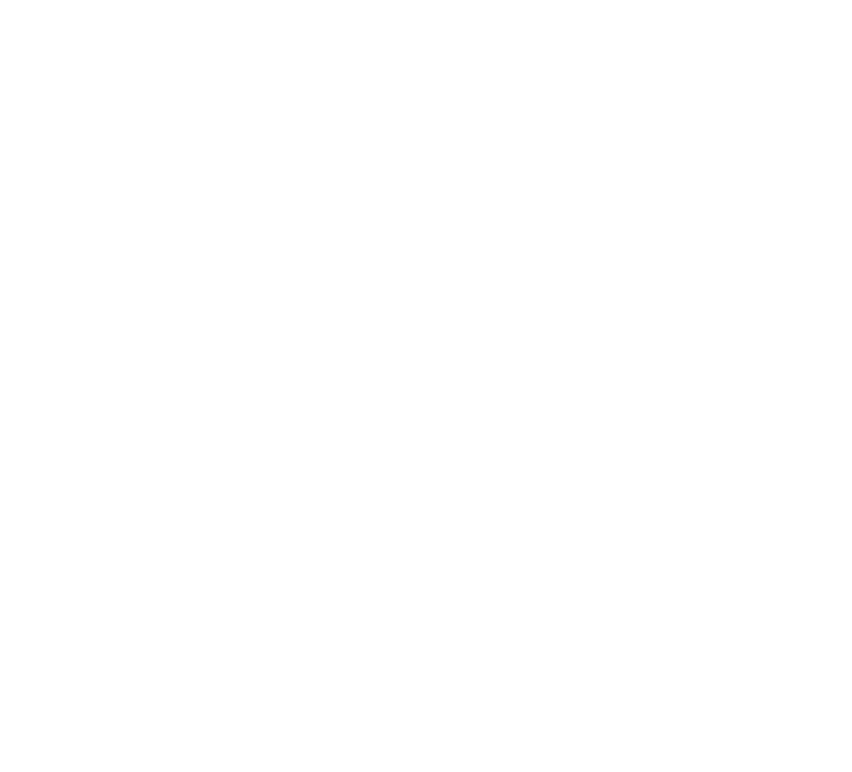
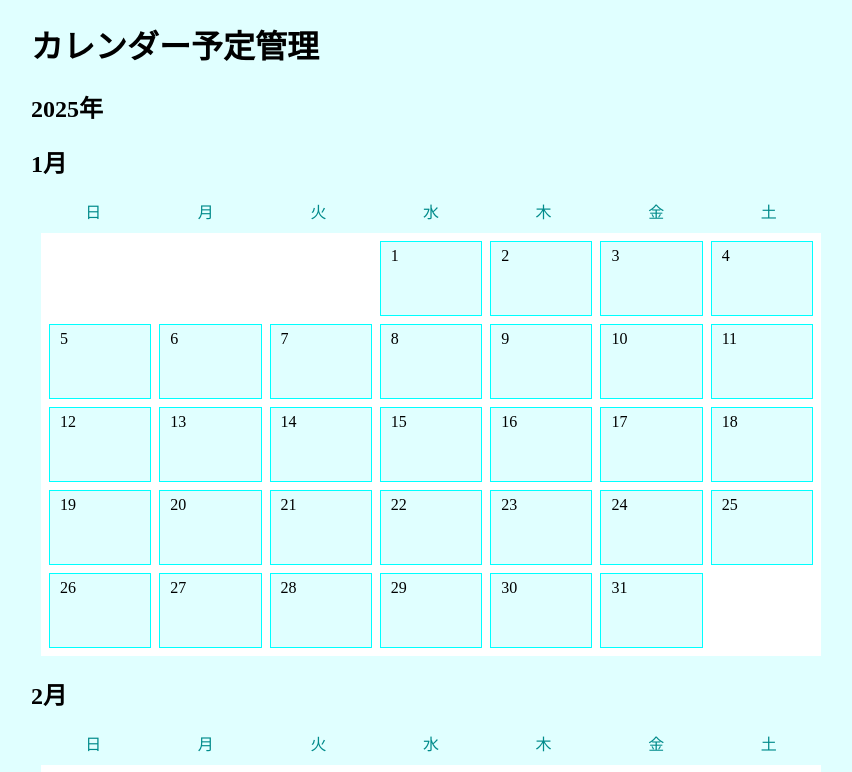
Before and after one commit to miotaro/calender-app, a Vue app: page / in a window 1280 px wide. Shown: the top 772 px of the page, without its empty margins (209-1061 px from the left). Built offline with nearby package versions, Linux system fonts and the light colour scheme.

Commit message:
予定入力フォーム、削除、編集

```diff
--- a/src/App.vue
+++ b/src/App.vue
@@ -1,15 +1,216 @@
 <script setup>
-import { ref } from 'vue'
+import { ref, watch, onMounted } from 'vue'
 
+const today = new Date()
+const todayMonth = ref(today.getMonth())
+const todayYear = ref(today.getFullYear())
 
+const getDaysInMonth = (year, month) => {
+  const days = new Date(year, month + 1, 0).getDate()
+  return Array.from({ length: days }, (_, i) => i + 1)
+}
+
+const months = Array.from({ length: 12 }, (_, i) => i)
+const weekDays = ['日', '月', '火', '水', '木', '金', '土']
+
+const getFirstDayOfMonth = (year, month) => {
+  return new Date(year, month, 1).getDay()
+}
+
+const events = ref({})
+const selectedDate = ref('')
+const selectedMonth = ref(null)
+const newEvent = ref('')
+
+const formatDate = (year, month, day) => {
+  return `${year}-${String(month + 1).padStart(2, '0')}-${String(day).padStart(2, '0')}`
+}
+
+const selectDate = (month, day) => {
+  selectedDate.value = formatDate(todayYear.value, month, day)
+  selectedMonth.value = month
+}
+
+const addEvent = () => {
+  const text = newEvent.value.trim()
+  if (!text || !selectedDate.value) return
+  if (!events.value[selectedDate.value]) {
+    events.value[selectedDate.value] = []
+  }
+  events.value[selectedDate.value].push(text)
+  newEvent.value = ''
+  saveEventsToLocalStorage()
+}
+
+const saveEventsToLocalStorage = () => {
+  localStorage.setItem('calendar-events', JSON.stringify(events.value))
+}
+
+watch(events, () => {
+  saveEventsToLocalStorage()
+}, {deep: true})
+
+const loadEventsFromLocalStorage = () => {
+  const stored = localStorage.getItem('calendar-events')
+  if (stored) {
+    events.value = JSON.parse(stored)
+  }
+}
+//ローカルストレージから呼び出す
+onMounted(loadEventsFromLocalStorage)
+
+const deleteEvent = (index) => {
+  const date = selectedDate.value
+  if (events.value[date] && events.value[date].length > index) {
+    events.value[date].splice(index, 1)
+  }
+  saveEventsToLocalStorage()
+}
+
+const editEvent = ref(null)
+const editText = ref('')
+
+const startEdit = (index, event) => {
+  editEvent.value = index
+  editText.value = event
+}
+
+const saveEdit = (index) => {
+  if (editText.value.trim()) {
+    events.value[selectedDate.value][index] = editText.value.trim()
+    saveEventsToLocalStorage()
+  }
+  cancelEdit()
+}
+
+const cancelEdit = () => {
+  editEvent.value = null
+  editText.value = ''
+}
 </script>
 
 <template>
-<div class="calendar-app">
+  <div class="calendar-app">
+    <h1>カレンダー予定管理</h1>
+    <h2>{{ todayYear }}年</h2>
+    <div v-for="month in months" :key="month" class="month-block">
+      <h2>{{ month + 1 }}月</h2>
+      <div class="weekdays">
+        <div v-for="(day, index) in weekDays" :key="index" class="weekday">
+          {{ day }}
+        </div>
+      </div>
+      <div class="calendar">
+        <div
+          v-for="n in getFirstDayOfMonth(todayYear, month)"
+          :key="'blank-' + month + '-' + n"
+          class="day empty"
+        ></div>
+        <div
+          v-for="day in getDaysInMonth(todayYear, month)"
+          :key="todayMonth + '-' + day"
+          class="day"
+          @click="selectDate(month, day)"
+        >{{ day }}</div>
+      </div>
 
-</div>
+      <div v-if="selectedDate && selectedMonth === month">
+        <div class="form">
+          <h3>{{ selectedDate }}の予定</h3>
+          <input
+            v-model="newEvent"
+            placeholder="予定を入力してね"
+            @keyup.enter="addEvent"
+          />
+          <button @click="addEvent">追加</button>
+          <ul>
+            <li
+              v-for="(event, index) in events[selectedDate] || []"
+              :key="index"
+              @click="startEdit(index, event)"
+            >
+              <div v-if="editEvent === index">
+                <input
+                  v-model="editText"
+                  @keyup.enter="saveEdit(index)"
+                  @blur="cancelEdit"
+                  autofocus
+                />
+              </div>
+              <div v-else>
+                {{ event }}
+                <button @click.stop="deleteEvent(index)">削除</button>
+              </div>
+            </li>
+          </ul>
+        </div>
+      </div>
+    </div>
+  </div>
 </template>
 
 <style>
-
+body {
+  background-color: lightcyan;
+}
+.calendar-app {
+  max-width: 800px;
+  margin: auto;
+}
+.calendar {
+  display: grid;
+  grid-template-columns: repeat(7, 1fr);
+  gap: 8px;
+  background-color: white;
+  margin: 10px;
+  padding: 8px;
+}
+.weekdays {
+  display: grid;
+  grid-template-columns: repeat(7, 1fr);
+  gap: 8px;
+  text-align: center;
+  color: darkcyan;
+  margin: 10px;
+}
+.day {
+  padding: 5px 10px 50px 10px;
+  cursor: pointer;
+  background-color: lightcyan;
+  border: 1px solid cyan;
+}
+.day:hover {
+  background-color: rgb(180, 255, 255);
+}
+.empty {
+  background-color: white;
+  border: none;
+}
+.empty:hover {
+  background-color: white;
+}
+.form {
+  margin-top: 50px;
+  padding: 10px 30px;
+  background-color: white;
+  border: 1px solid cyan;
+}
+button {
+  margin-left: 20px;
+  padding: 4px 7px;
+  border-radius: 50%;
+  background-color: rgb(180, 255, 255);
+  border: none;
+  box-shadow: 5px 5px 15px -10px;
+}
+button:active {
+  position: relative;
+  top: 2px;
+  box-shadow: none;
+}
+input {
+  padding: 10px;
+  background-color: lightcyan;
+  border: 1px solid cyan;
+}
 </style>
```
